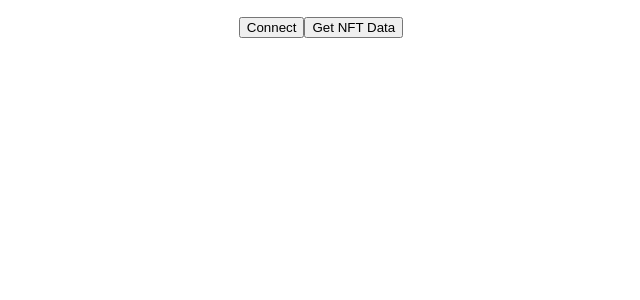
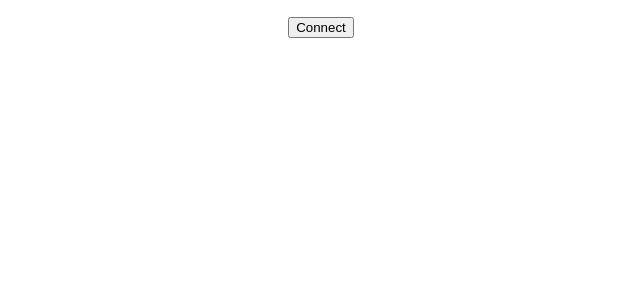
Before and after one commit to cosisaxis/galleria-v3, a React (Create React App) app: page / in a window 1280 px wide. Shown: the top 300 px of the page, without its empty margins (319-959 px from the left). Built offline with nearby package versions, Linux system fonts and the light colour scheme.

Commit message:
testing-hooks

```diff
--- a/src/App.js
+++ b/src/App.js
@@ -5,18 +5,22 @@ import { useState } from "react";
 
 function App() {
   const [account, setAccount] = useState("");
-  const [data, setData] = useState([]);
+  const [data, setData] = useState("");
+
+  console.log(data);
+
+
+
 
   const getNft = (_account) => {
     const options = { method: "GET", headers: { accept: "application/json" } };
 
-    fetch(
-      `https://api.opensea.io/api/v1/collections?asset_owner=${_account}offset=0&limit=20`,
-      options
-    )
+
+      fetch("https://api.opensea.io/api/v1/asset/0xb47e3cd837ddf8e4c57f05d70ab865de6e193bbb/1/?include_orders=false", options)
+
       .then((response) => response.json())
       .then((response) => {
-        setData(response);
+        setData(response.id);
          console.log(response)
         })
       .catch((err) => console.error(err));
@@ -26,14 +30,24 @@ function App() {
     const provider = new ethers.providers.Web3Provider(window.ethereum);
     let res = await provider.send("eth_requestAccounts", []);
     setAccount(res[0]);
-    getNft(res[0]);
+    getNft(res);
   };
 
   return (
     <div className="App">
       <p>{account}</p>
       <button onClick={metaConnect}>Connect</button>
-      <button onClick={getNft}>Get NFT Data</button>
+      {/* <button onClick={getNft}>Get NFT Data</button> */}
+
+      {Object.entries(data).map(([key, val], i) => {
+        return (
+
+            <p key={i}>
+             {key} : {val}
+            </p>
+
+        )
+      })}
     </div>
   );
 }
```
